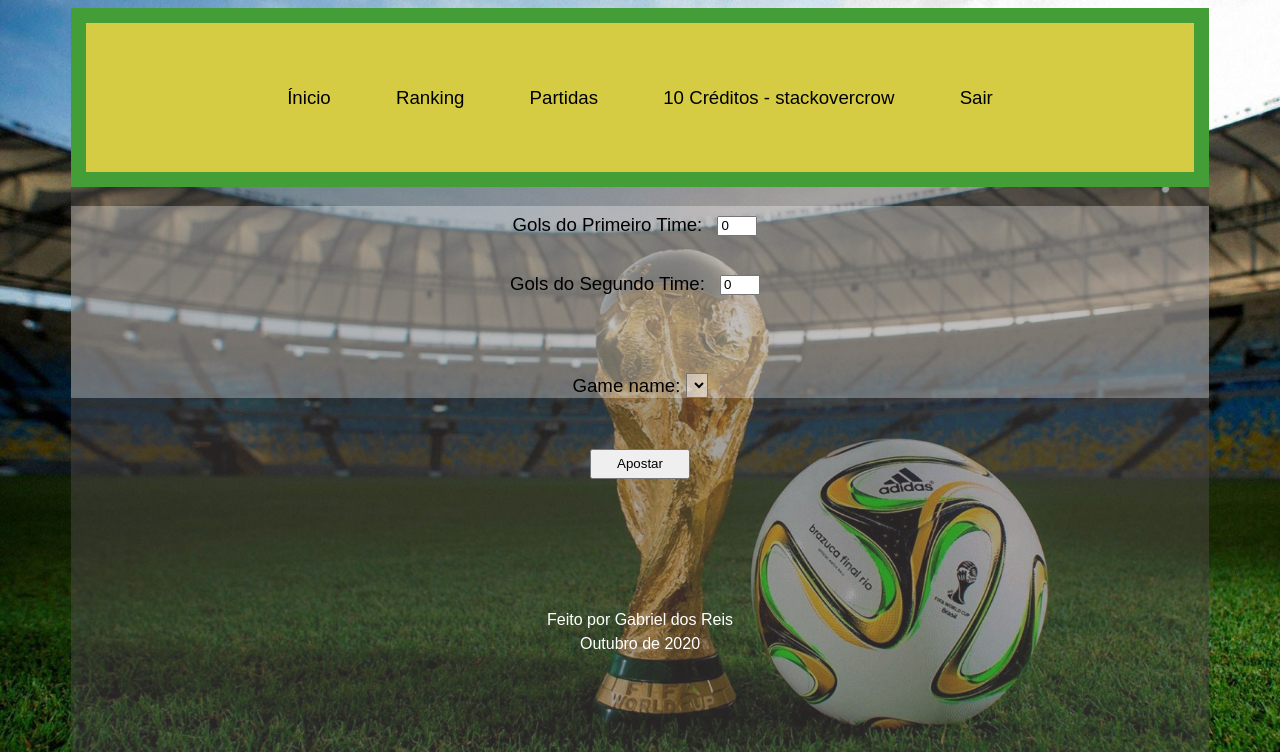
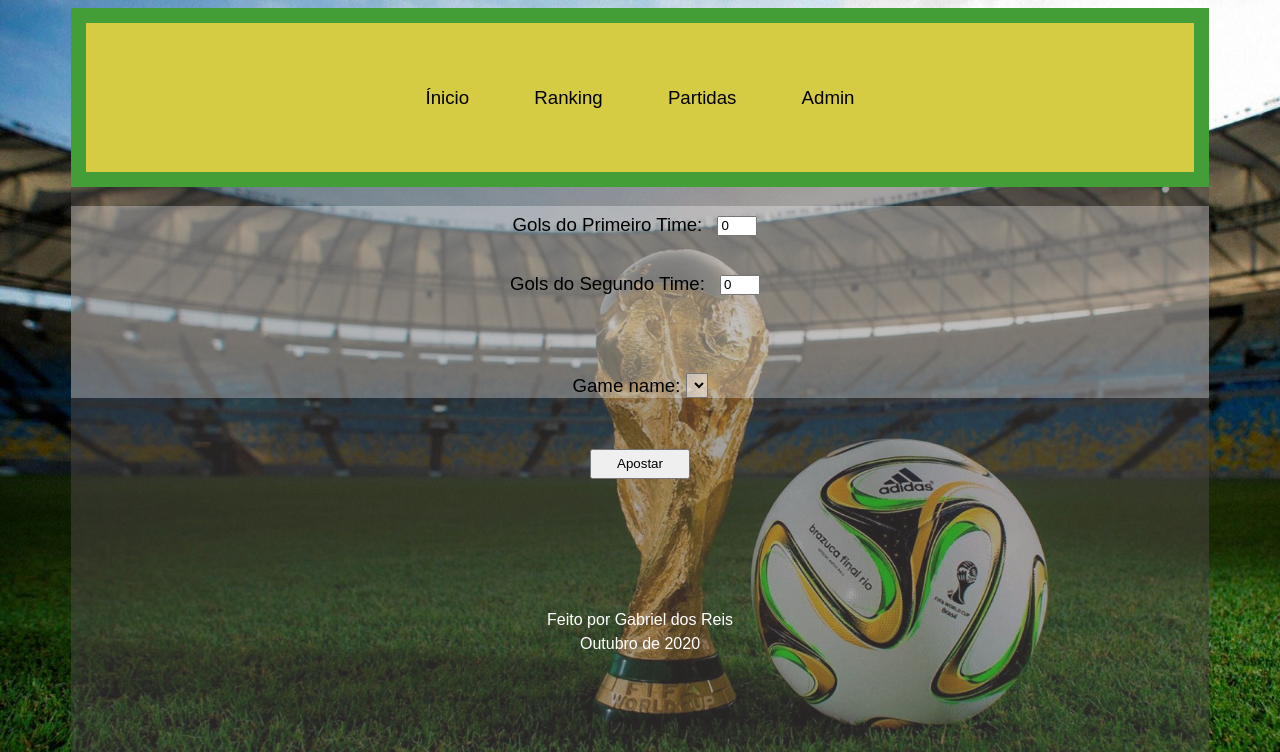
Before and after one commit to Greismorr/bolao2014, a Django app: page /apostar/ in a window 1280 px wide. Shown: the top 752 px of the page. Run offline with Django 3.2, Linux system fonts and the light colour scheme; a user stored in the database is signed in; data comes from the database, SQL or seed files in the repository; lists and menus that the app fills with data are empty.

Commit message:
Update apostar.html

```diff
--- a/bolaoApp/templates/bolaoApp/apostar.html
+++ b/bolaoApp/templates/bolaoApp/apostar.html
@@ -13,10 +13,15 @@
                 <ul id="navList">
                     <a href="/"><li class="nav-item">Ínicio</li></a>
                     <a href="/ranking/"><li class="nav-item">Ranking</li></a>
+
                     {% if user.is_authenticated %}
                         <a href="/partidas/"><li class="nav-item">Partidas</li></a>
-                        <li class="nav-item">{{user.credits}} Créditos - {{user.username}}</li>
+			{% if user.is_superuser %}
+                        	<a href="/admin/"><li class="nav-item">Admin</li></a>
+                        {% else %}
+                        	<li class="nav-item">{{user.credits}} Créditos - {{user.username}}</li>
                         <a href="/logout/"><li class="nav-item">Sair</li></a>
+			{% endif %}
                     {% else %}
                         <a href="/login/"><li class="nav-item">Login</li></a>
                     {% endif %}
```
